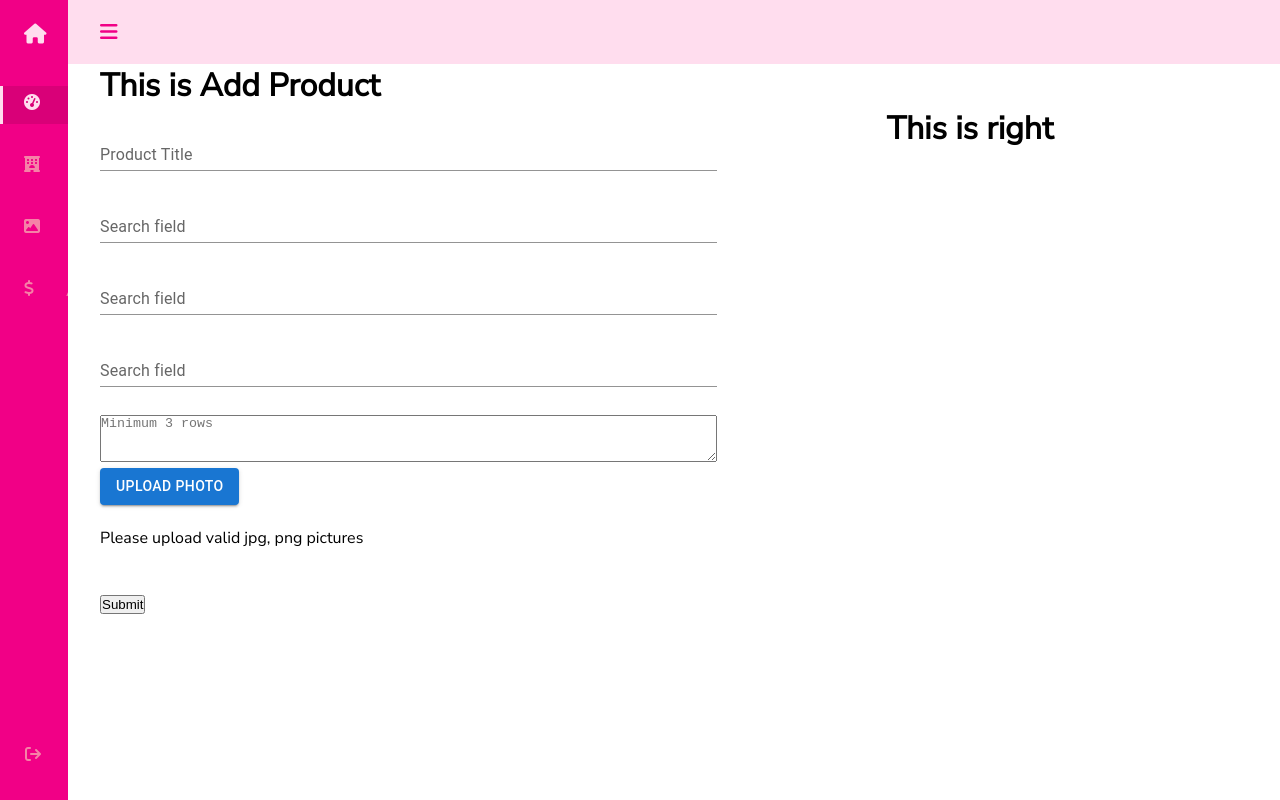
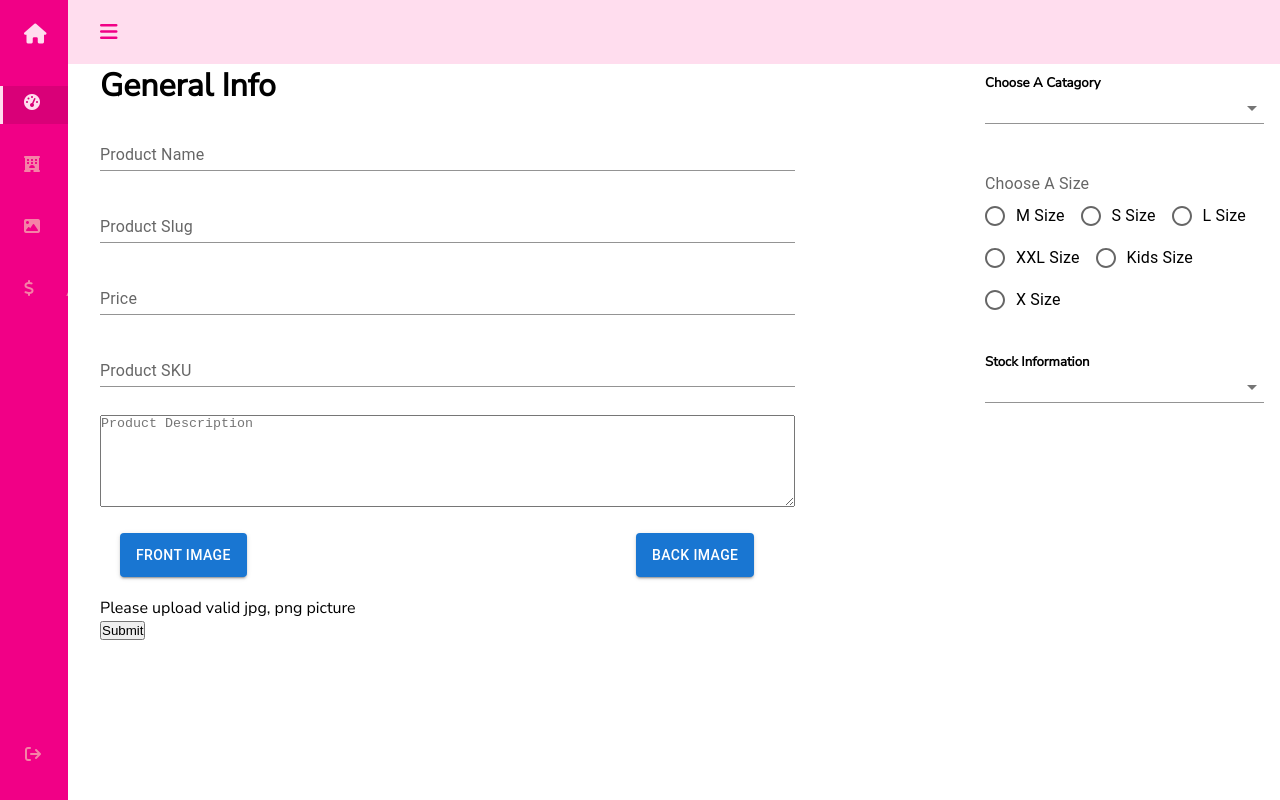
Before and after one commit to Rajukst/fashion-house-admin-panel, a React (Create React App) app: page /add-product in a window 1280 px wide. Built offline with nearby package versions, Linux system fonts and the light colour scheme.

Commit message:
done for today

```diff
--- a/package.json
+++ b/package.json
@@ -20,6 +20,7 @@
     "react-scripts": "5.0.1",
     "react-toastify": "^9.0.8",
     "styled-components": "^5.3.6",
+    "sweetalert2": "^11.5.2",
     "web-vitals": "^2.1.4"
   },
   "scripts": {
--- a/src/components/RecentOrders/RecentOrderes.js
+++ b/src/components/RecentOrders/RecentOrderes.js
@@ -1,4 +1,4 @@
-import React from 'react';
+import React, { useEffect, useState } from 'react';
 import { styled } from '@mui/material/styles';
 import Table from '@mui/material/Table';
 import TableBody from '@mui/material/TableBody';
@@ -8,6 +8,13 @@ import TableHead from '@mui/material/TableHead';
 import TableRow from '@mui/material/TableRow';
 import Paper from '@mui/material/Paper';
 const RecentOrderes = () => {
+  const [products, setProducts]= useState([]);
+  useEffect(()=>{
+    const url= 'http://localhost:5000/productes'
+    fetch(url)
+    .then(res=>res.json())
+    .then(data=>setProducts(data))
+  },[])
     const StyledTableCell = styled(TableCell)(({ theme }) => ({
         [`&.${tableCellClasses.head}`]: {
           backgroundColor: theme.palette.common.black,
@@ -28,42 +35,36 @@ const RecentOrderes = () => {
         },
       }));
 
-      function createData(invoice, name, Order, status, total) {
-        return { invoice, name, Order, status, total,  };
-      }
 
-      const rows = [
-        createData('Frozen yoghurt', 159, 6.0, 24, 4.0),
-        createData('Ice cream sandwich', 237, 9.0, 37, 4.3),
-        createData('Eclair', 262, 16.0, 24, 6.0),
-        createData('Cupcake', 305, 3.7, 67, 4.3),
-        createData('Gingerbread', 356, 16.0, 49, 3.9),
-      ];
+
+
     return (
         <div>
             <TableContainer component={Paper}>
       <Table sx={{ minWidth: 700 }} aria-label="customized table">
         <TableHead>
           <TableRow>
-            <StyledTableCell>Invoice</StyledTableCell>
-            <StyledTableCell>Customer Name</StyledTableCell>
-            <StyledTableCell align="right">Order Date</StyledTableCell>
+            <StyledTableCell>Id</StyledTableCell>
+            <StyledTableCell>Product Name</StyledTableCell>
+            <StyledTableCell align="right">Create Date</StyledTableCell>
+            <StyledTableCell align="right">SKU</StyledTableCell>
+            <StyledTableCell align="right">Total Price</StyledTableCell>
             <StyledTableCell align="right">Status</StyledTableCell>
-            <StyledTableCell align="right">Total</StyledTableCell>
           </TableRow>
         </TableHead>
         <TableBody>
-          {rows.map((row) => (
-            <StyledTableRow key={row.invoice}>
+          {products.slice(0,11).map((manageTable) => (
+            <StyledTableRow key={manageTable._id}>
               <StyledTableCell component="th" scope="row">
-                {row.invoice}
+                {manageTable._id}
               </StyledTableCell>
               <StyledTableCell component="th" scope="row">
-                {row.name}
+                {manageTable.name}
               </StyledTableCell>
-              <StyledTableCell align="right">{row.Order}</StyledTableCell>
-              <StyledTableCell align="right">{row.status}</StyledTableCell>
-              <StyledTableCell align="right">{row.total}</StyledTableCell>
+              <StyledTableCell align="right">{manageTable.newDate}</StyledTableCell>
+              <StyledTableCell align="right">{manageTable.sku}</StyledTableCell>
+              <StyledTableCell align="right">{manageTable.price}</StyledTableCell>
+              <StyledTableCell align="right">{manageTable.status}</StyledTableCell>
             </StyledTableRow>
           ))}
         </TableBody>
--- a/src/pages/AdProduct/AddProduct.css
+++ b/src/pages/AdProduct/AddProduct.css
@@ -2,3 +2,18 @@
     width: 80%;
     margin-top: 20px;
 }
+.photoes{
+    display: flex;
+    margin: 10px;
+    padding: 10px;
+    justify-content: space-between;
+}
+.format-selections{
+    margin-top: 10px;
+}
+.selection-radios{
+    margin-top: 3rem;
+}
+.stocks{
+    margin-top: 2rem;
+}
--- a/src/pages/AdProduct/AddProduct.js
+++ b/src/pages/AdProduct/AddProduct.js
@@ -1,18 +1,58 @@
-import { Button, Grid, TextareaAutosize, TextField } from "@mui/material";
+import {
+  Button,
+  FormControl,
+  FormControlLabel,
+  FormLabel,
+  Grid,
+  InputLabel,
+  MenuItem,
+  Radio,
+  RadioGroup,
+  Select,
+  TextareaAutosize,
+  TextField,
+} from "@mui/material";
 import React, { useState } from "react";
 import "./AddProduct.css";
+// import { ToastContainer, toast } from 'react-toastify';
+// import 'react-toastify/dist/ReactToastify.css';
+import Swal from "sweetalert2";
 const AddProduct = () => {
   const [name, setName] = useState({});
+  const [slug, setSlug] = useState({});
+  const [price, setPrice] = useState({});
+  const [sku, setSku] = useState({});
+  const [description, setDescription] = useState({});
+  const [catagory, setCatagory] = useState({});
+  const [size, setSize] = useState({});
+  const [stock, setStock] = useState({});
   const [image, setImage] = useState(null);
+  const [imageTwo, setImageTwo] = useState({});
+
   const handleOnSubmit = (e) => {
     e.preventDefault();
-    if (!image) {
-      alert("no image inserted");
+    if (!image&& !imageTwo) {
+      Swal.fire({
+        position: 'center',
+        icon: 'danger',
+        title: 'Please Insert Image',
+        showConfirmButton: false,
+        timer: 1500
+      })
       return;
     }
+    console.log(e);
     const formData = new FormData();
     formData.append("name", name);
+    formData.append("slug", slug);
+    formData.append("price", price);
+    formData.append("sku", sku);
+    formData.append("description", description);
+    formData.append("catagory", catagory);
+    formData.append("size", size);
+    formData.append("stock", stock);
     formData.append("image", image);
+    formData.append("imageTwo", imageTwo);
     fetch("http://localhost:5000/pictures", {
       method: "POST", // or 'PUT'
       body: formData,
@@ -20,8 +60,7 @@ const AddProduct = () => {
       .then((response) => response.json())
       .then((data) => {
         if (data.insertedId) {
-          alert("image upload success");
-          console.log(data)
+          console.log(data);
           e.target.reset();
         }
       })
@@ -29,85 +68,160 @@ const AddProduct = () => {
         console.error("Error:", error);
       });
   };
-  const handleOnChange = (e) => {
-    const nameField = e.target.name;
-    const fieldValue = e.target.value;
-    const newData = { ...name };
-    newData[nameField] = fieldValue;
-    setName(newData);
-  };
+
   return (
     <div>
-      <h1>This is Add Product</h1>
       <form onSubmit={handleOnSubmit}>
         <Grid container spacing={2}>
-          <Grid item xs={8}>
+          <Grid item xs={12} lg={9} md={9}>
             <div className="form-fieldss">
+              <h1>General Info</h1>
               <TextField
                 id="standard-search"
-                label="Product Title"
-                type="search"
+                label="Product Name"
                 variant="standard"
                 className="form-fields"
                 margin="normal"
-                onChange={handleOnChange}
+                onChange={(e) => setName(e.target.value)}
               />
               <TextField
                 id="standard-search"
-                label="Search field"
-                type="search"
+                label="Product Slug"
                 variant="standard"
                 className="form-fields"
                 margin="normal"
-                onChange={handleOnChange}
+                onChange={(e) => setSlug(e.target.value)}
               />
               <TextField
                 id="standard-search"
-                label="Search field"
-                type="search"
+                label="Price"
                 variant="standard"
                 className="form-fields"
                 margin="normal"
-                onChange={handleOnChange}
+                onChange={(e) => setPrice(e.target.value)}
               />
               <TextField
                 id="standard-search"
-                label="Search field"
-                type="search"
+                label="Product SKU"
                 variant="standard"
                 className="form-fields"
                 margin="normal"
-                onChange={handleOnChange}
+                onChange={(e) => setSku(e.target.value)}
               />
               <TextareaAutosize
                 aria-label="minimum height"
-                minRows={3}
-                placeholder="Minimum 3 rows"
+                minRows={6}
+                placeholder="Product Description"
                 className="form-fields"
                 margin="normal"
-                onChange={handleOnChange}
+                onChange={(e) => setDescription(e.target.value)}
               />
             </div>
-          </Grid>
-          <Grid item xs={4}>
-            <h1>This is right</h1>
-          </Grid>
-        </Grid>
+            <div className="upload-photos">
+              <div className="photoes">
                 <Button variant="contained" component="label">
-          Upload Photo
+                  Front Image
                   <input
                     hidden
                     accept="image/*"
-            multiple
                     type="file"
-            onChange={(e) => console.log(e.target.files[0])}
+                    onChange={(e) => setImage(e.target.files[0])}
                   />
                 </Button>
                 <br />
                 <br />
-        <p>Please upload valid jpg, png pictures</p>
+                <Button variant="contained" component="label">
+                  Back Image
+                  <input
+                    hidden
+                    accept="image/*"
+                    type="file"
+                    onChange={(e) => setImageTwo(e.target.files[0])}
+                  />
+                </Button>
                 <br />
                 <br />
+              </div>
+              <p>Please upload valid jpg, png picture</p>
+            </div>
+          </Grid>
+          <Grid item xs={12} lg={3} md={3}>
+            <div className="format-selections">
+              <h5>Choose A Catagory</h5>
+              <FormControl variant="standard" fullWidth>
+                <Select
+                  labelId="demo-simple-select-standard-label"
+                  id="demo-simple-select-standard"
+                  label="Catagory"
+                  onChange={(e) => setCatagory(e.target.value)}
+                >
+                  <MenuItem value={`men`}>Men</MenuItem>
+                  <MenuItem value={`women`}>Women</MenuItem>
+                  <MenuItem value={`boy`}>boy</MenuItem>
+                  <MenuItem value={`girl`}>Girl</MenuItem>
+                </Select>
+              </FormControl>
+            </div>
+            <div className="selection-radios">
+              <FormControl>
+                <FormLabel id="demo-row-radio-buttons-group-label">
+                  Choose A Size
+                </FormLabel>
+                <RadioGroup
+                  onChange={(e) => setSize(e.target.value)}
+                  row
+                  aria-labelledby="demo-row-radio-buttons-group-label"
+                  name="row-radio-buttons-group"
+                >
+                  <FormControlLabel
+                    value="m"
+                    control={<Radio />}
+                    label="M Size"
+                  />
+                  <FormControlLabel
+                    value="s"
+                    control={<Radio />}
+                    label="S Size"
+                  />
+                  <FormControlLabel
+                    value="l"
+                    control={<Radio />}
+                    label="L Size"
+                  />
+                  <FormControlLabel
+                    value="2xl"
+                    control={<Radio />}
+                    label="XXL Size"
+                  />
+                  <FormControlLabel
+                    value="kid"
+                    control={<Radio />}
+                    label="Kids Size"
+                  />
+                  <FormControlLabel
+                    value="x"
+                    control={<Radio />}
+                    label="X Size"
+                  />
+                </RadioGroup>
+              </FormControl>
+            </div>
+            <div className="stocks">
+              <h5>Stock Information</h5>
+            <FormControl variant="standard" fullWidth>
+                <Select
+                  labelId="demo-simple-select-standard-label"
+                  id="demo-simple-select-standard"
+                  label="Stock"
+                  onChange={(e) => setStock(e.target.value)}
+                >
+                  <MenuItem value={`inStock`}>In Stock</MenuItem>
+                  <MenuItem value={`outOfStock`}>Out of Stock</MenuItem>
+                </Select>
+              </FormControl>
+            </div>
+          </Grid>
+        </Grid>
         <button type="submit">Submit</button>
       </form>
     </div>
```
Also changed, not shown: src/components/TopOrders/RecentOrder.js (+4 -4 lines), src/pages/ManageProduct/MyManage.js (+7 -1 lines), src/components/Sidebar/Sidebar.css (line endings or trailing spaces), 1 other file (tests, documents, lock files or other folders). Lines whose indentation alone changed are shown as unchanged.
